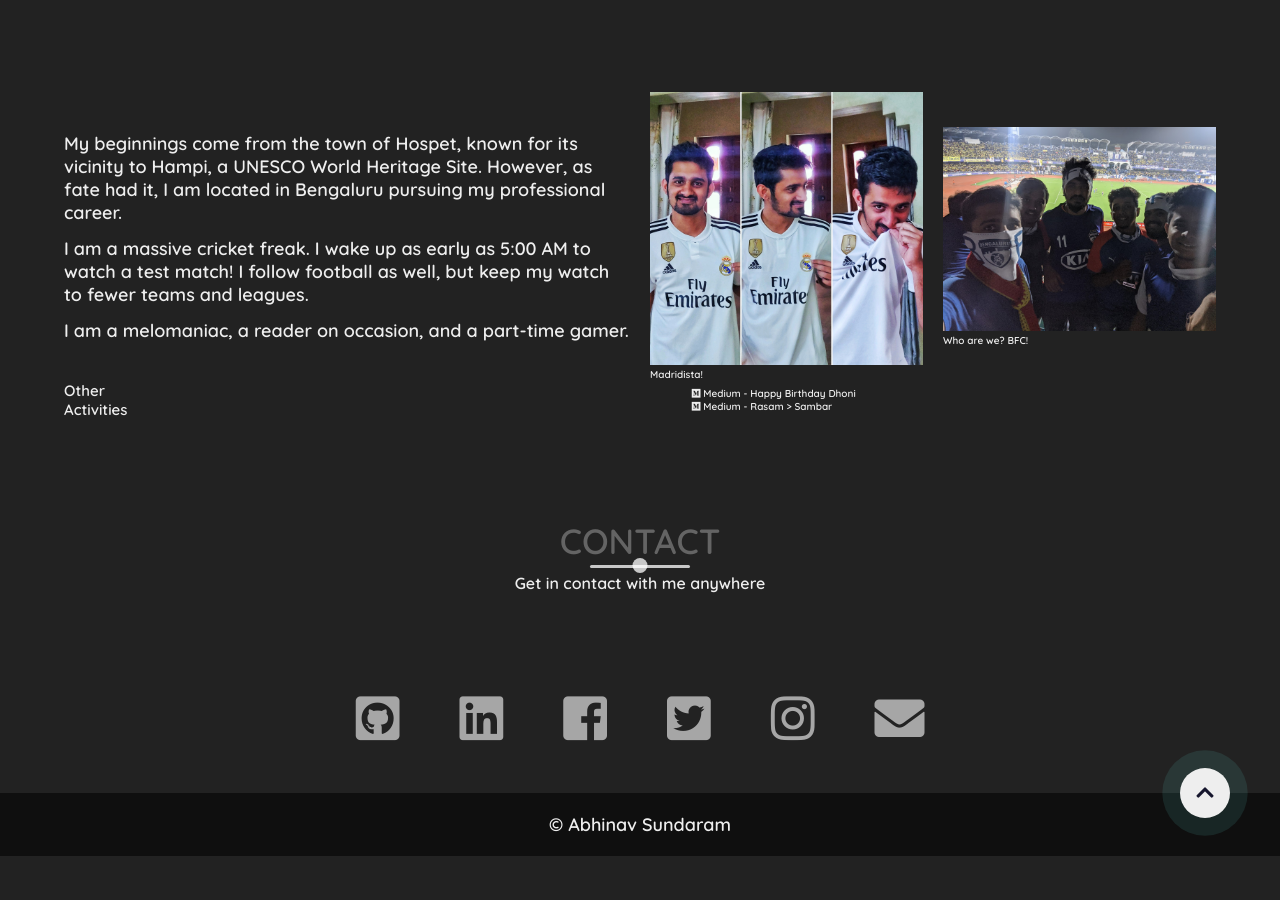
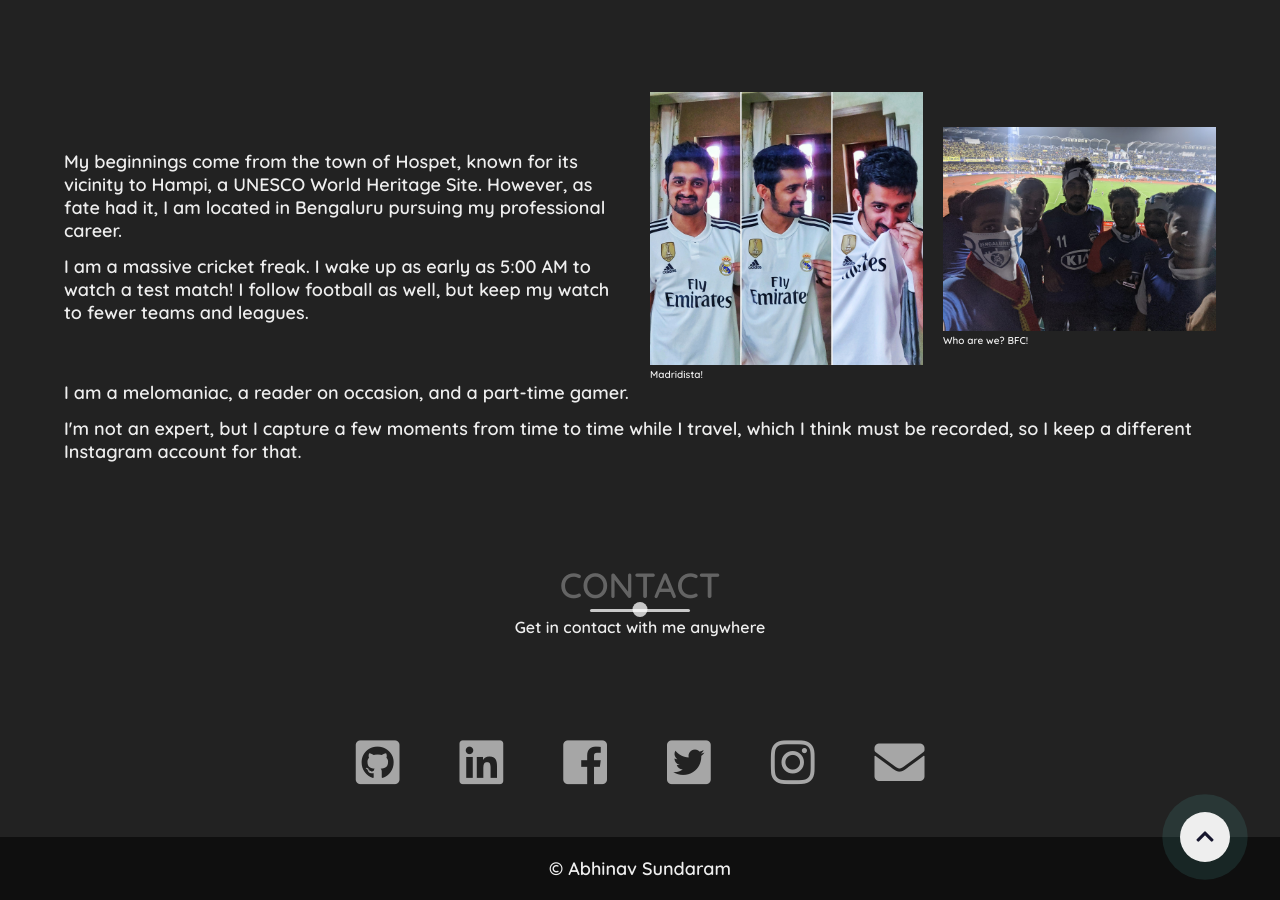
Before and after one commit to esabhinav/esabhinav.github.io, a Jekyll site: the page built from index.md, in a window 1280 px wide and 900 px high, scrolled down 4407 px. Built offline with Jekyll 4.4.1, drawn with Linux system fonts in a browser that asks for light colours; our own code applies the rules of GitHub Pages for plain Markdown files; a script that is not in the unit is left out; before the commit the page ends 5263 px from its top, so only the background shows below that.

Commit message:
Update default.html

```diff
--- a/_layouts/default.html
+++ b/_layouts/default.html
@@ -311,16 +308,26 @@
 					</div>
 				</div>
 			</div>
-			<div class="instagram-feed">
-				<h1>Other Activities</h1>
-				<div id="instagram-feed-demo2" class="instagram_feed"></div>
-				<div>
-					<a href="https://medium.com/@abhinavsundaram/happy-birthday-dhoni-f7c2dad13de1"
-						target="_blank"><i class="fab fa-medium"></i> Medium - Happy Birthday Dhoni</a> <br>
-					<a href="https://medium.com/@abhinavsundaram/rasam-sambar-ca4361298713"
-						target="_blank"><i class="fab fa-medium"></i> Medium - Rasam &#62; Sambar</a>
+			<div class="personal_instagram">
+				<div class="insta" id="instagram-feed-demo2" class="instagram_feed"></div>
+				<div class="details">
+					<p>I am a melomaniac, a reader on occasion, and a part-time
+						gamer.</p>
+					<br>
+					<p>I'm not an expert, but I capture a few moments from time to
+						time while I travel, which I think must be recorded, so I keep a
+						different Instagram account for that.</p>
 				</div>
 			</div>
+<!-- 			<p>
+				<a
+					href="https://medium.com/@abhinavsundaram/happy-birthday-dhoni-f7c2dad13de1"
+					target="_blank"><i class="fab fa-medium"></i> Medium - Happy
+					Birthday Dhoni</a> <br> <a
+					href="https://medium.com/@abhinavsundaram/rasam-sambar-ca4361298713"
+					target="_blank"><i class="fab fa-medium"></i> Medium - Rasam
+					&#62; Sambar</a>
+			</p> -->
 		</div>
 	</section>
 
```
Also changed, not shown: other parts of _layouts/default.html (+0 -3 lines).
